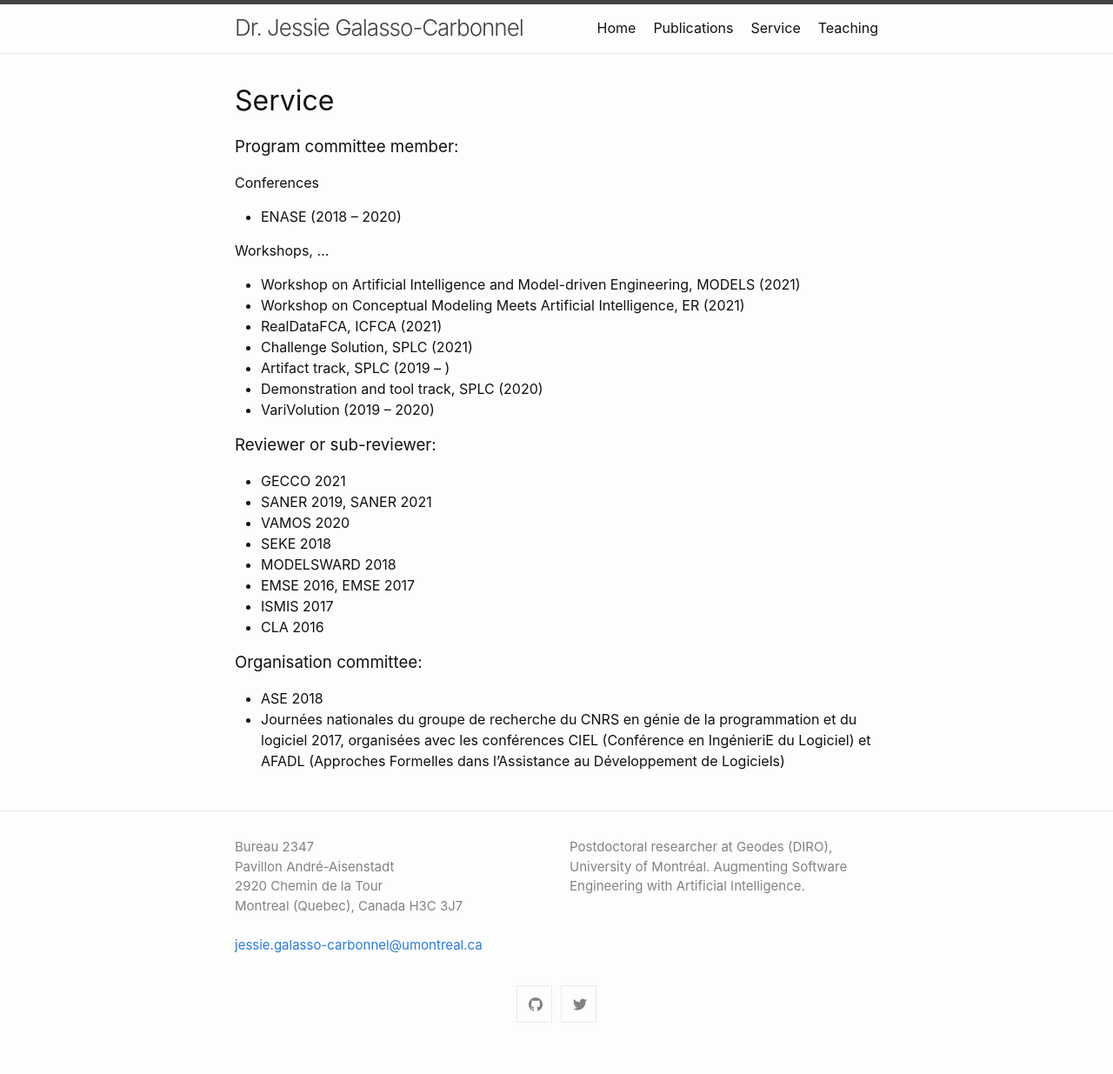
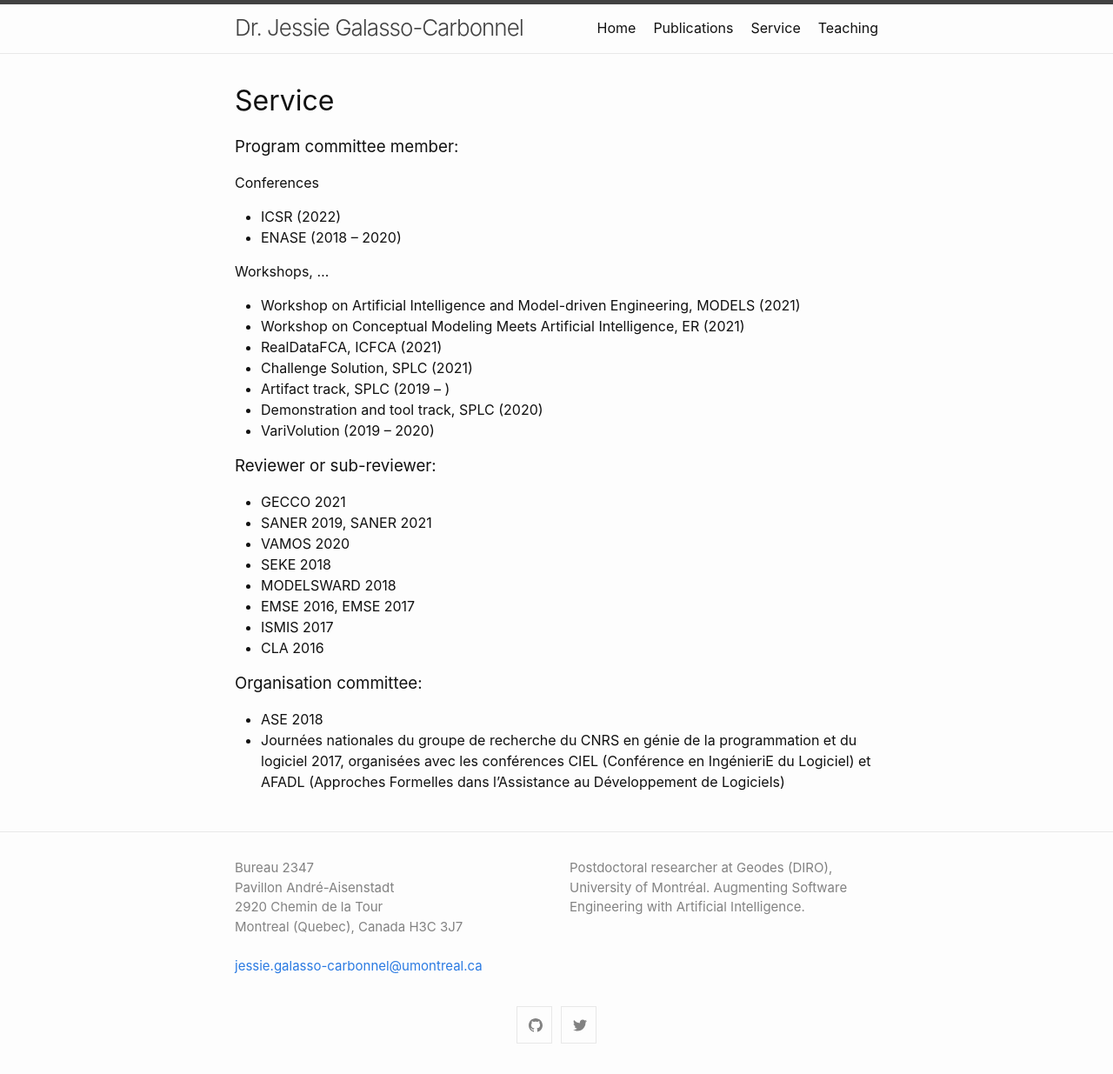
Before and after one commit to jgalasso/jgalasso.github.io, a Jekyll site: the page built from service.md, in a window 1280 px wide. Shown: the whole page at 87% size. Built offline with Jekyll 4.4.1, drawn with Linux system fonts in a browser that asks for light colours; before the commit the page ends 1211 px from its top, so only the background shows below that.

Commit message:
ICSR PC 2022

```diff
--- a/service.md
+++ b/service.md
@@ -9,6 +9,7 @@ permalink: /service/
 
 #### Conferences
 
+- ICSR (2022)
 - ENASE (2018 – 2020)
 
 #### Workshops, ...
```
